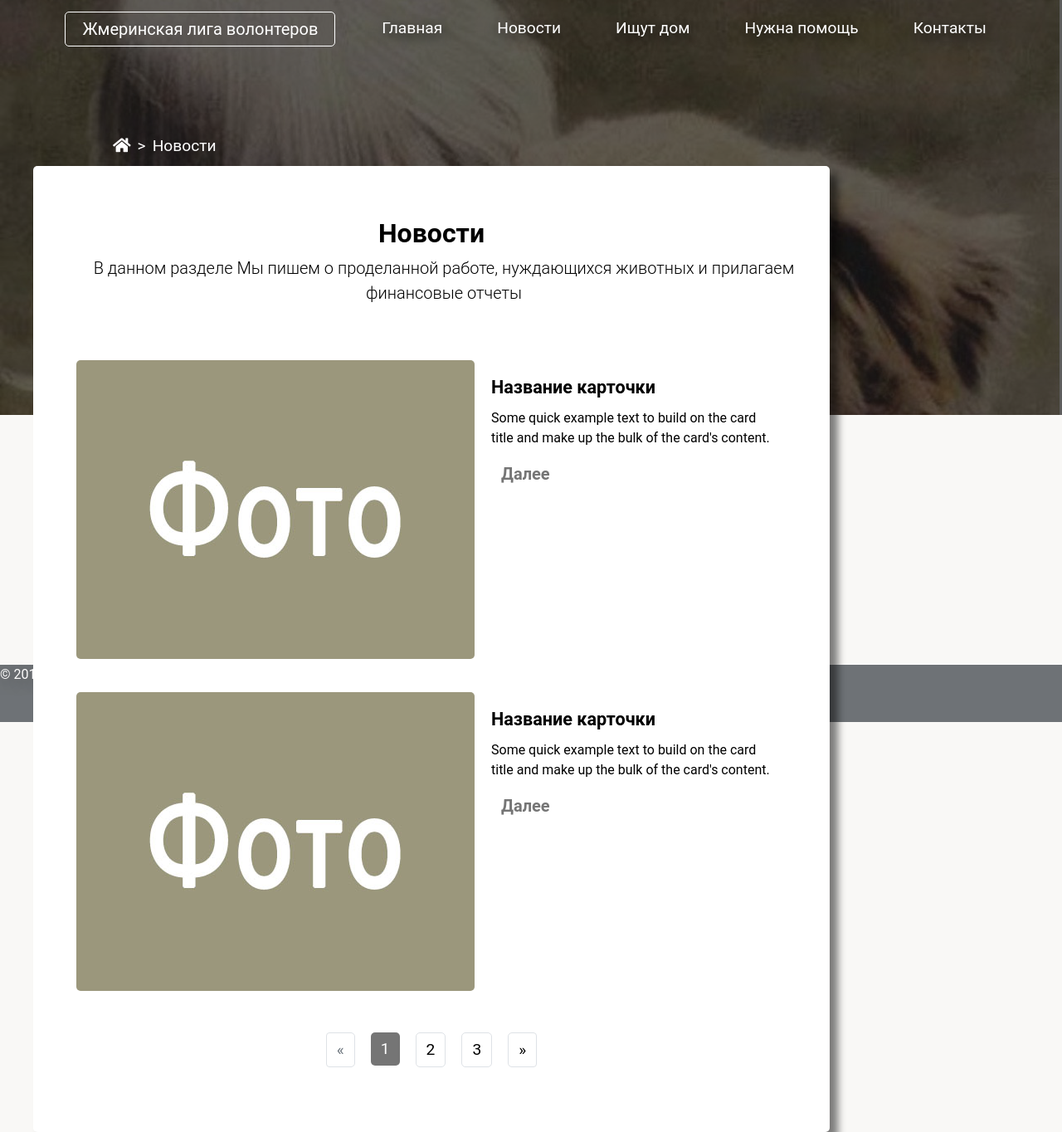
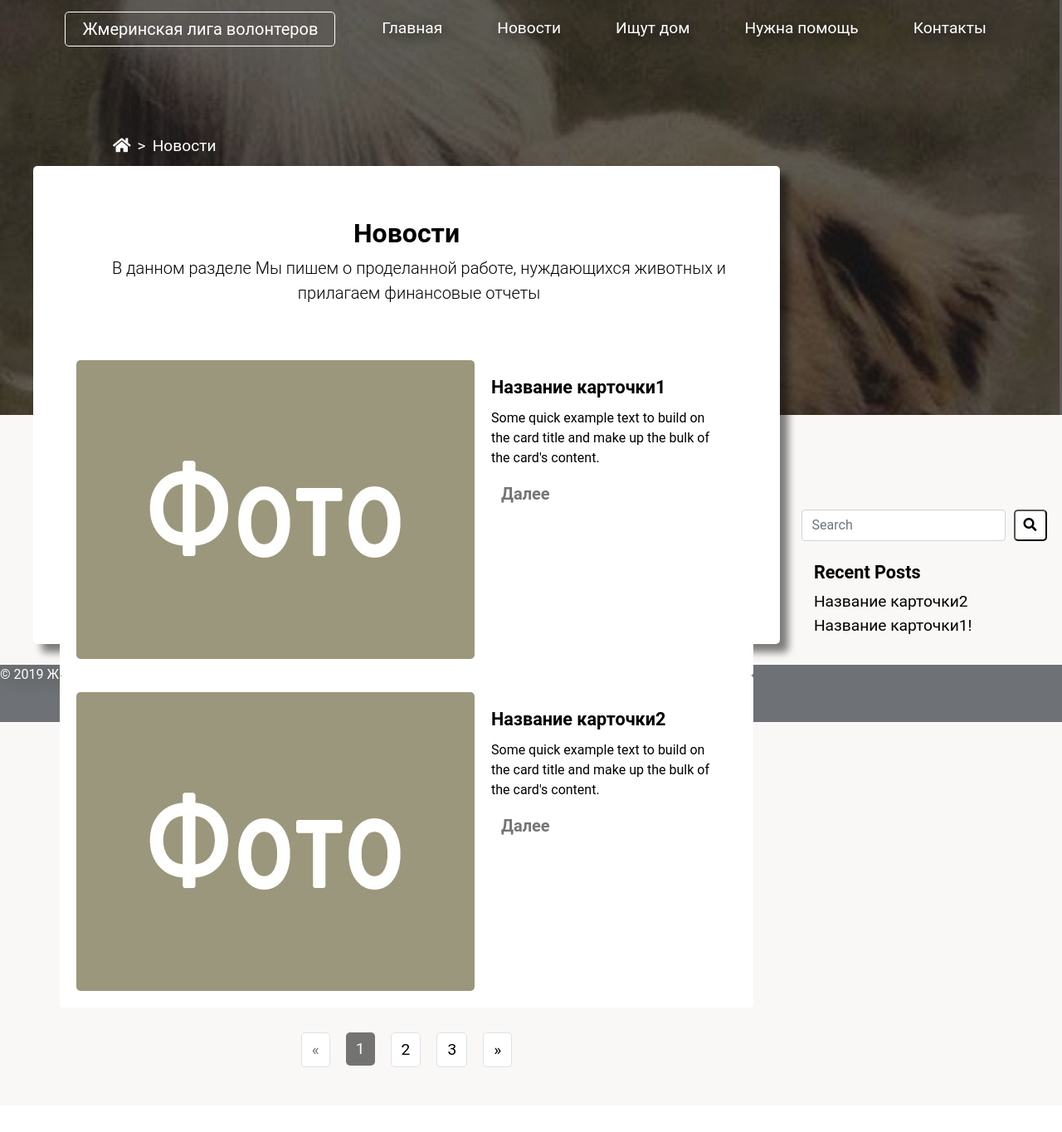
Before and after one commit to Havryliuk-Serhii/zlv, a PHP site: page /blog.html in a window 1280 px wide; the page is wider, and only the part inside the window is pictured. Shown: that part at 83% size. After the commit the page ends 1286 px from the top of that part, so only its background shows below. Run offline with PHP 8.4, Linux system fonts and the light colour scheme; some libraries are stand-ins or nearby versions.

Commit message:
add aside section into blog.html

```diff
--- a/blog.html
+++ b/blog.html
@@ -60,9 +60,9 @@
                 </div>
                 <section class="post">
                     <div class="card d-flex flex-row align-items-start">
-                        <img src="./img/8.jpg" class="card-img" alt="...">
+                        <img src="./img/8.jpg" class="card-img" alt="post image">
                         <div class="card-body ">
-                            <h3 class="card-title">Название карточки</h3>
+                            <h3 class="card-title">Название карточки1</h3>
                             <p class="card-text">Some quick example text to build on the card title and make up the bulk of the card's content.</p>
                             <a href="blog-item.html" class="btn-post">Далее</a>
                         </div>
@@ -70,9 +70,9 @@
                 </section>
                 <section class="post">
                     <div class="card d-flex flex-row align-items-start">
-                        <img src="./img/8.jpg" class="card-img" alt="...">
+                        <img src="./img/8.jpg" class="card-img" alt="post image">
                         <div class="card-body ">
-                            <h3 class="card-title">Название карточки</h3>
+                            <h3 class="card-title">Название карточки2</h3>
                             <p class="card-text">Some quick example text to build on the card title and make up the bulk of the card's content.</p>
                             <a href="blog-item.html" class="btn-post">Далее</a>
                         </div>
@@ -93,6 +93,19 @@
                 </section>
             </article>
             <aside class="sidebar">
+                <section class="search-form">
+                   <form class="form-inline">
+                     <input class="form-control" type="search" placeholder="Search" aria-label="Search">
+                    <button class="btn-submit" type="submit"><i class="fas fa-search"></i></button>
+                </form>
+                </section>
+                <section class="widget">
+                    <h3 class="widget-title">Recent Posts</h3>
+                    <ul>
+                        <li class="widget-item"><a href="#">Название карточки2</a></li>
+                        <li class="widget-item"><a href="blog-item.html" aria-current="page">Название карточки1!</a></li>
+                    </ul>
+                </section>
 
             </aside>
         </main>
--- a/css/style.css
+++ b/css/style.css
@@ -47,6 +47,16 @@ h3{
   max-width: 100%;
   height: 100vh;
   z-index: 2;
+  display: -webkit-flex;
+  display: -moz-flex;
+  display: -ms-flex;
+  display: -o-flex;
+  display: flex;
+  -webkit-flex-direction: row;
+  -moz-flex-direction: row;
+  -ms-flex-direction: row;
+  -o-flex-direction: row;
+  flex-direction: row;
 }
 .page-title{
   margin: 0 auto;
@@ -130,7 +140,7 @@ text-shadow: 1px 4px 16px rgba(0, 0, 0);
 * Content
 */
 .content{
-    width: 960px;
+    width: 900px;
     margin-left: 40px;
     margin-bottom: 1.5em;
     margin-top: 200px;
@@ -301,9 +311,62 @@ a.page-link:hover{
   border: none;
 }
 /*
-* idebar
+* Sidebar
 */
+aside{
+  display: -webkit-flex;
+  display: -moz-flex;
+  display: -ms-flex;
+  display: -o-flex;
+  display: flex;
+  -webkit-flex-direction: column;
+  -moz-flex-direction: column;
+  -ms-flex-direction: column;
+  -o-flex-direction: column;
+  flex-direction: column;
+  justify-content: flex-end;
+  float: right;
+  padding-left: 2%;
+  padding-top: 45em;
+}
+.search-form{
 
+}
+input{
+  text-shadow: none;
+}
+.btn-submit{
+  color: #000;
+   background:#fff;
+  padding: 5px 10px;
+  margin: 10px;
+  border-radius: 5px;
+
+}
+.btn-submit:hover{
+  color: #fff;
+  background: #1b1b1b;
+  opacity: 0.6;
+  border: 1px solid #1b1b1b;
+}
+.widget{
+  color: #000;
+  margin: 5%;
+}
+.widget-item{
+  list-style: none;
+}
+.widget-item a{
+   color: #000;
+   text-decoration: none;
+    font-size: 1.2rem;
+}
+.widget-item a:hover
+{
+ color: #1b1b1b;
+  opacity: 0.6;
+  font-size: 1.25rem;
+}
 /*
 * Gallery
 */
@@ -321,6 +384,10 @@ a.page-link:hover{
 */
 .footer {
 
+  right: 0;
+  bottom: 0;
+  left: 0;
+  z-index: 1030;
   width: 100%;
   height: 70px;
 }
```
